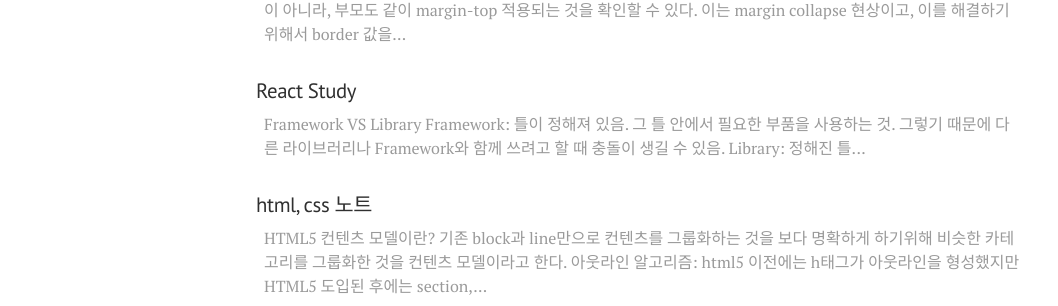
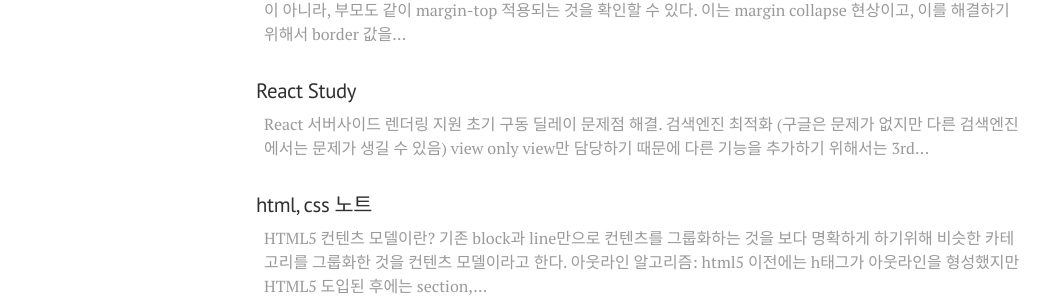
Before and after one commit to austinpark420/austinpark420.github.io, a Jekyll site: the page built from index.html, in a window 1280 px wide. Shown: the part 675-981 px from the top of the page, without its empty margins (0-1058 px from the left). Built offline with Jekyll 4.4.1, drawn with Linux system fonts in a browser that asks for light colours; the list of posts is cut into pages by our own code.

Commit message:
Edit react_study.md

```diff
--- a/_posts/2018-05-27-react_study.md
+++ b/_posts/2018-05-27-react_study.md
@@ -5,10 +5,7 @@
 tag: frontend react
 ---
 
-
-### Framework VS Library
-* Framework: 틀이 정해져 있음. 그 틀 안에서 필요한 부품을 사용하는 것. 그렇기 때문에 다른 라이브러리나 Framework와 함께 쓰려고 할 때 충돌이 생길 수 있음.
-* Library: 정해진 틀 없이 필요한 것을 사용하는 것.
+## React
 
 ### 서버사이드 렌더링 지원
 * 초기 구동 딜레이 문제점 해결.
@@ -75,12 +72,22 @@
 
 
 ## redux
+    * 상태관리를 통합적으로 해주는 library.
 
-#### Provider
-* 하나의 컴포넌트
+### Provider
+    * 하위 컴포넌트에 redux의 store에 연결해주는 역핡.
 
-#### connect([...options])
-* 컴포넌트를 redux에 연결하는 함수를 반환한다.
+### connect([...options])
+    * 컴포넌트를 redux에 연결하는 함수를 반환한다.
+
+## immutable.js
+    * JavaScript에서 배열과 객체는 pass by reference이다.
+    * 직접적으로 수정한다면, 내부의 값이 수정됐을지라도 레퍼런스가 가르키는곳은 같기 때문에 똑같은 값으로 인식한다.
+    * React에서 이를 상태변화로 간주할 수가 없다.
+    * 그래서 새 배열이나 객체에 복사를 하는데 이를 편하게 할 수 있게 도와주는 것이 immutable.js이다.
+
+
+
 
 
 
```
